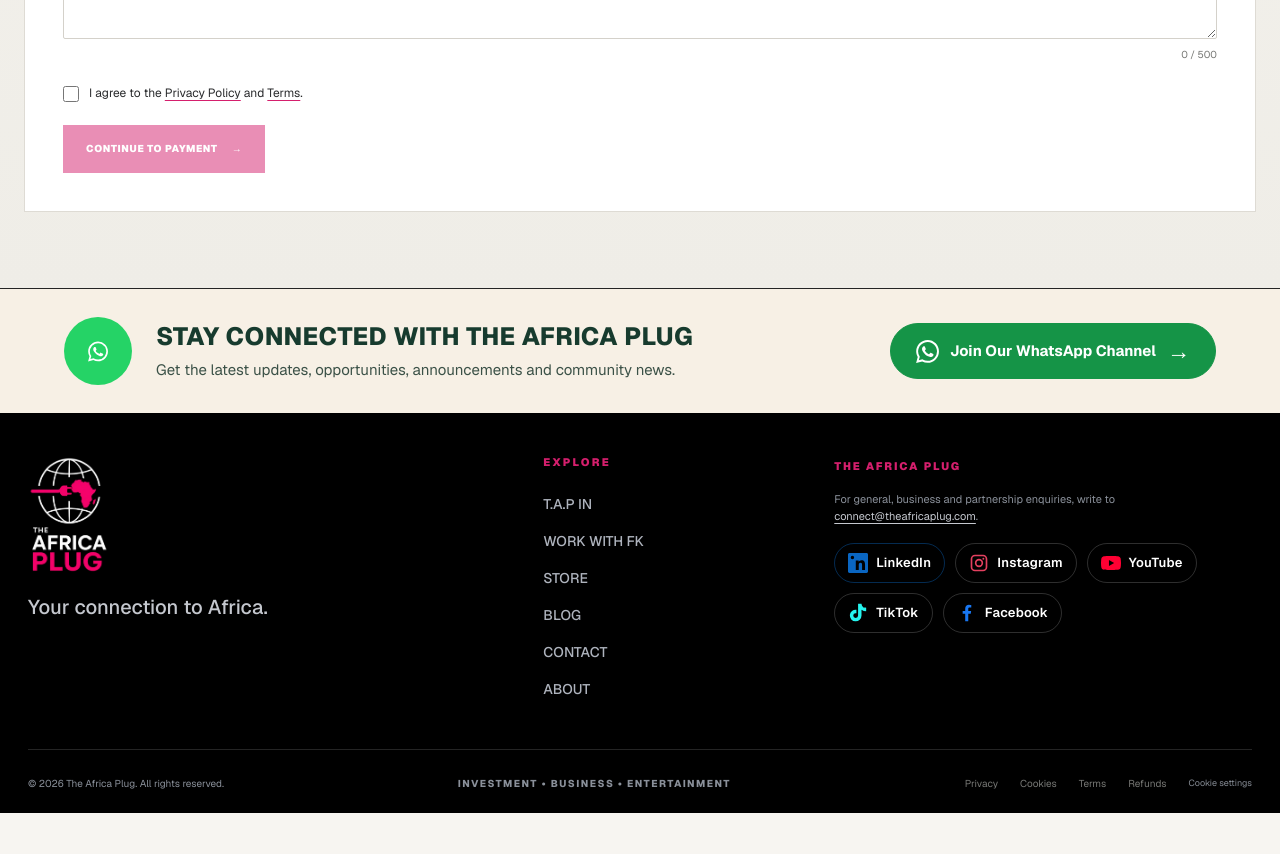
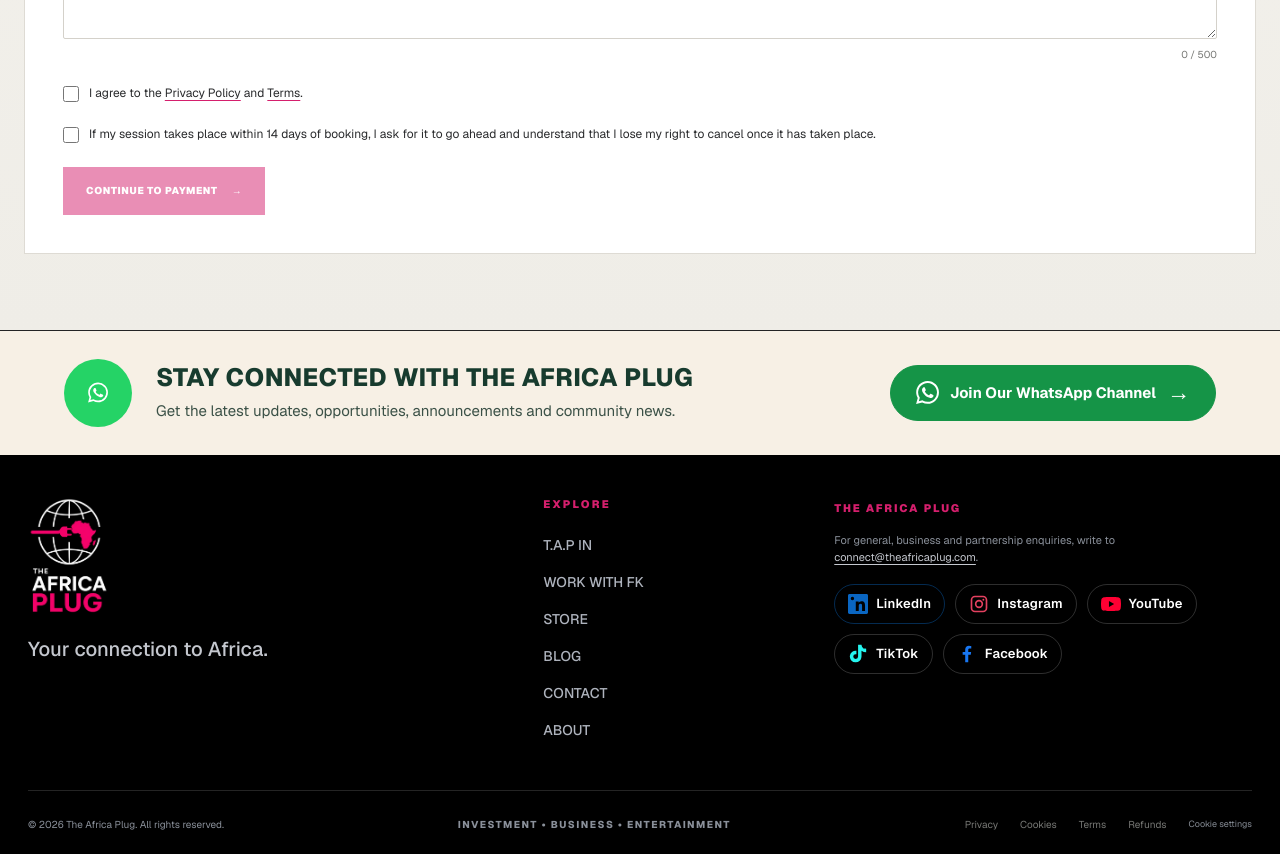
Before and after one commit to MrDan001/Africa-Plug, a Next.js app: page /work-with-fk/call in a window 1280 px wide. Shown: the part 1120-1974 px from the top of the page. Before the commit the page ends 1933 px from the top, so only its background shows below. Built offline with nearby package versions, Linux system fonts and the light colour scheme; no server answers.

Commit message:
Add the correct 30-minute call cancellation consent

```diff
--- a/src/components/work-with-fk/CallForm.tsx
+++ b/src/components/work-with-fk/CallForm.tsx
@@ -21,6 +21,7 @@ export default function CallForm() {
     const formData = new FormData(event.currentTarget);
     const data: Record<string, unknown> = Object.fromEntries(formData.entries());
     data.consent = formData.get("consent") === "on";
+    data.sessionConsent = formData.get("sessionConsent") === "on";
     data.turnstileToken = token;
     try {
       const response = await fetch("/api/work-with-fk/call", {
@@ -79,6 +80,10 @@ export default function CallForm() {
           <input type="checkbox" name="consent" required />
           <span>I agree to the <a href="/privacy">Privacy Policy</a> and <a href="/terms">Terms</a>.</span>
         </label>
+        <label className="wfk-consent">
+          <input type="checkbox" name="sessionConsent" required />
+          <span>If my session takes place within 14 days of booking, I ask for it to go ahead and understand that I lose my right to cancel once it has taken place.</span>
+        </label>
 
         {/* Hidden honeypot field: real people never see or fill this. */}
         <label className="enquiry-honeypot" aria-hidden="true">Leave this field empty<input name="website" tabIndex={-1} autoComplete="off" /></label>
```
